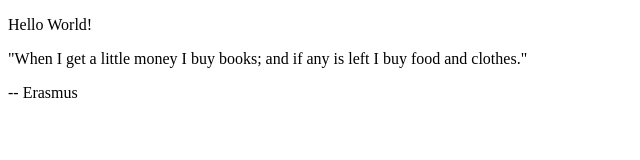
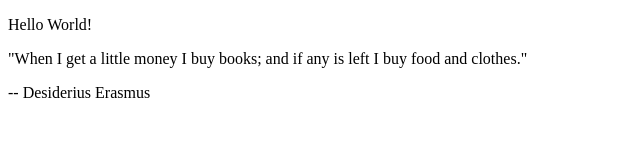
Before and after one commit to armorking1979/CMST-385, a plain HTML site: page project1/index.html in a window 1280 px wide. Shown: the whole page, without its empty margins (0-640 px from the left). Drawn offline with Linux system fonts and the light colour scheme.

Commit message:
Project 1 Test 3

```diff
--- a/project1/index.html
+++ b/project1/index.html
@@ -12,6 +12,6 @@
       "When I get a little money I buy books; and if any is left I buy food and
       clothes."
     </p>
-    <p>-- Erasmus</p>
+    <p>-- Desiderius Erasmus</p>
   </body>
 </html>
```
